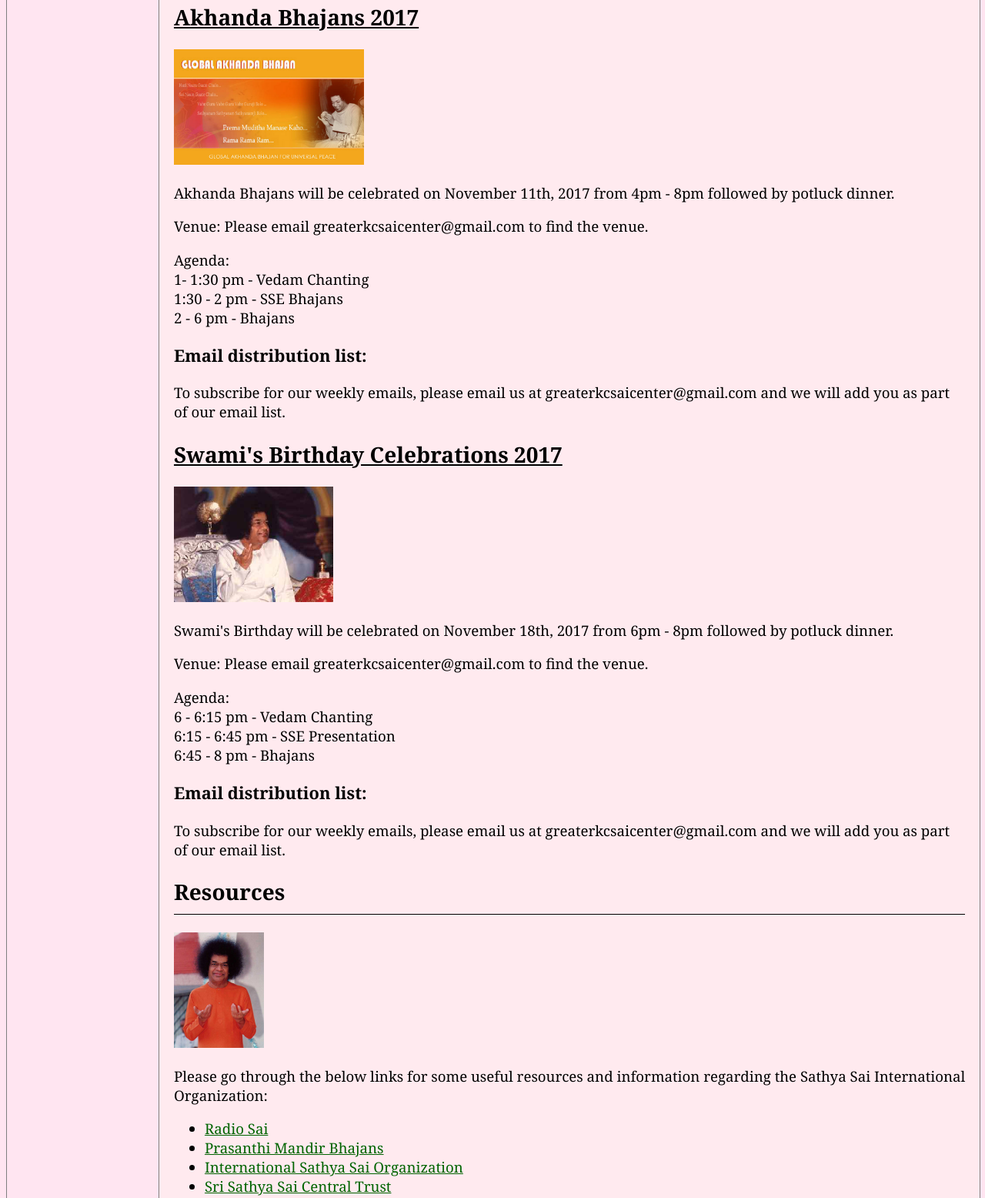
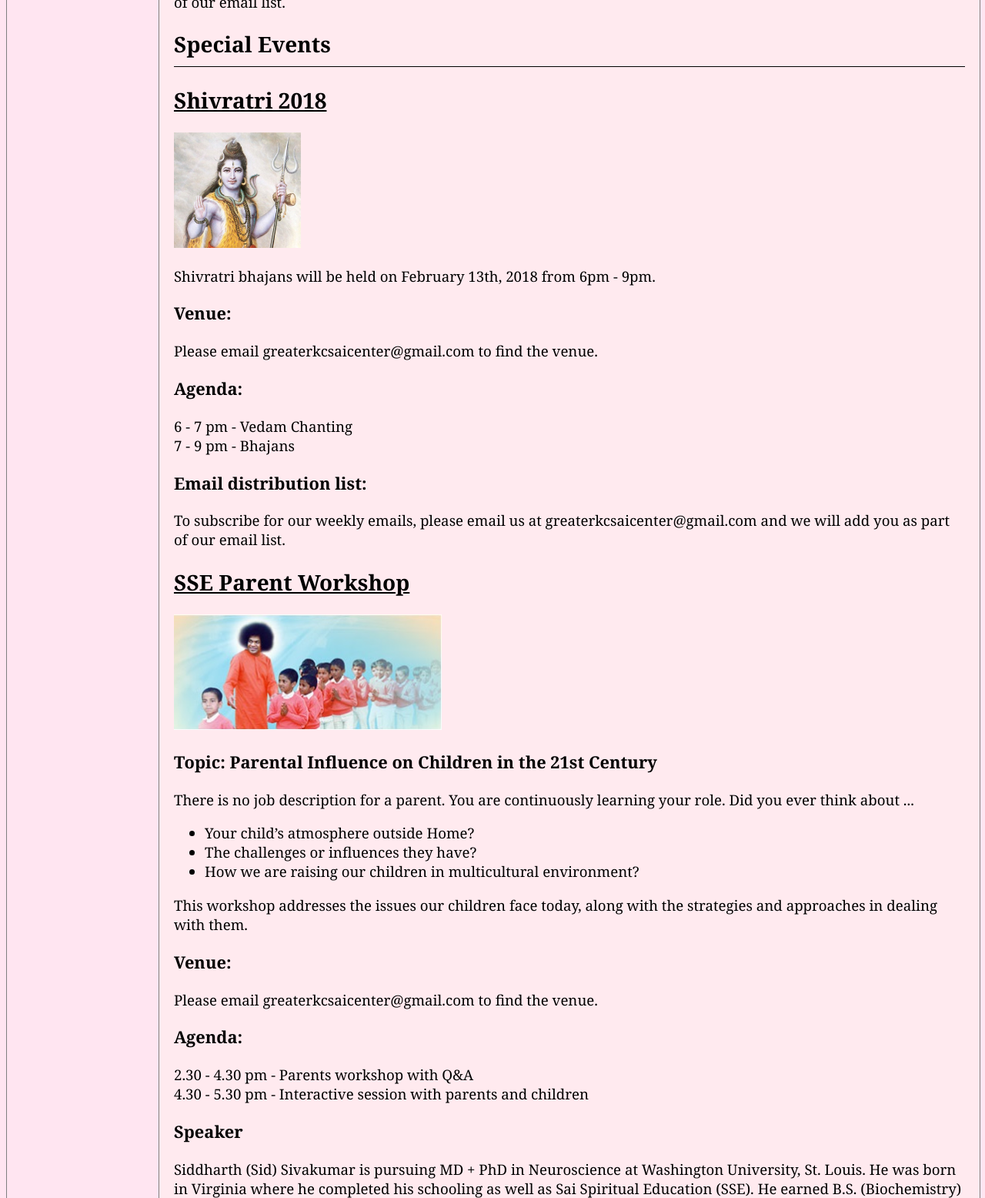
Before and after one commit to saibaskaran/saicenterofgreaterkc, a plain HTML site: page index.html in a window 1280 px wide. Shown: the part 1599-3155 px from the top of the page at 77% size. Drawn offline with Linux system fonts and the light colour scheme.

Commit message:
shivratri 2018

```diff
--- a/index.html
+++ b/index.html
@@ -149,11 +149,11 @@
             Bhajans take place every Saturday from 5 pm to 6 pm.
         </p>
         <p>
-            Venue:
+            <h3>Venue:</h3>
             Please email greaterkcsaicenter@gmail.com to find the venue.
         </p>
         <p>
-            Agenda:
+            <h3>Agenda:</h3>
             5 - 6pm - Bhajans
         </p>
         <p>
@@ -162,39 +162,48 @@
         </p>
 
         <h1 id="specialevents">Special Events</h1>
-        <h2>Akhanda Bhajans 2017</h2>
-        <img src="images/akhanda_bhajans.jpg" alt="Global akhanda bhajans kansas city" height="150" width="relative">
+        <h2>Shivratri 2018</h2>
+        <img src="images/lord_shiva.jpg" alt="Shiva Rathri Celbration 2018" height="150" width="relative">
         <p>
-            Akhanda Bhajans will be celebrated on November 11th, 2017 from 4pm - 8pm followed by potluck dinner.
+            Shivratri bhajans will be held on February 13th, 2018 from 6pm - 9pm.
         </p>
         <p>
-            Venue:
+            <h3>Venue:</h3>
             Please email greaterkcsaicenter@gmail.com to find the venue.
         </p>
         <p>
-            Agenda:<br>
-            1- 1:30 pm - Vedam Chanting<br>
-            1:30 - 2 pm - SSE Bhajans<br>
-            2 - 6 pm    - Bhajans<br>
+            <h3>Agenda:</h3>
+            6 - 7 pm - Vedam Chanting<br>
+            7 - 9 pm - Bhajans<br>
         </p>
         <p>
             <h3>Email distribution list:</h3>
             To subscribe for our weekly emails, please email us at greaterkcsaicenter@gmail.com and we will add you as part of our email list.
         </p>
-        <h2>Swami's Birthday Celebrations 2017</h2>
-        <img src="images/swami_birthday.jpg" alt="Baba birthday celebration kansas city" height="150" width="relative">
+        <h2>SSE Parent Workshop</h2>
+        <img src="images/swami_with_kids.jpg" alt="SSE Parents & Parenting Workshop" height="150" width="relative">
         <p>
-            Swami's Birthday will be celebrated on November 18th, 2017 from 6pm - 8pm followed by potluck dinner.
+            <h3>Topic: Parental Influence on Children in the 21st Century</h3>
+            There is no job description for a parent. You are continuously learning your role. Did you ever think about ...
+            <ul>
+                <li>Your child’s atmosphere outside Home?</li>
+                <li>The challenges or influences they have?</li>
+                <li>How we are raising our children in multicultural environment?</li>
+            </ul>
+            This workshop addresses the issues our children face today, along with the strategies and approaches in dealing with them.
         </p>
         <p>
-            Venue:
+            <h3>Venue:</h3>
             Please email greaterkcsaicenter@gmail.com to find the venue.
         </p>
         <p>
-            Agenda:<br>
-            6 - 6:15 pm    - Vedam Chanting<br>
-            6:15 - 6:45 pm - SSE Presentation<br>
-            6:45 - 8 pm    - Bhajans<br>
+            <h3>Agenda:</h3>
+            2.30 - 4.30 pm - Parents workshop with Q&A<br>
+            4.30 - 5.30 pm - Interactive session with parents and children<br>
+        </p>
+        <p>
+            <h3>Speaker</h3>
+            Siddharth (Sid) Sivakumar is pursuing MD + PhD in Neuroscience at Washington University, St. Louis. He was born in Virginia where he completed his schooling as well as Sai Spiritual Education (SSE). He earned B.S. (Biochemistry) from Case Western Reserve University, Cleveland, OH. He is the cofounder and co-director of NeuroInspire Education, Inc., a nonprofit organization that provides free science enrichment and outreach programs to underserved primary school students in the Washington, DC metro area. He is a trained SSE teacher and Young Adult mentor to students, and has conducted workshops with students and parents in several cities in US and India. He is excited to share his insights about the modern parent-child relationship and the importance of spiritual education in the 21st century with the Kansas City community.
         </p>
         <p>
             <h3>Email distribution list:</h3>
@@ -231,12 +240,12 @@
             Sai Spiritual Education (Bal Vikas) classes are conducted every Saturday for the spiritual education and human values development of children ages between 4 thru 15.
         </p>
         <p>
-        Venue:
+        <h3>Venue:</h3>
         Please email greaterkcsaicenter@gmail.com to find the venue.
         </p>
         <p>
-        Agenda:<br>
-        3 - 4.15 pm - SSE Classes
+        <h3>Agenda:</h3>
+        3 - 4.20 pm - SSE Classes
         </p>
         <h3>Email distribution list:</h3>
         <p>
@@ -248,7 +257,7 @@
             Service activities are conducted once a month. Food is collected, prepared and distributed at the City Union Mission shelter for needy.
         </p>
         <p>
-        Date and venue:
+        <h3>Date and Venue:</h3>
         Please email greaterkcsaicenter@gmail.com to find the date, time and venue.
         </p>
         <h3>Email distribution list:</h3>
```
